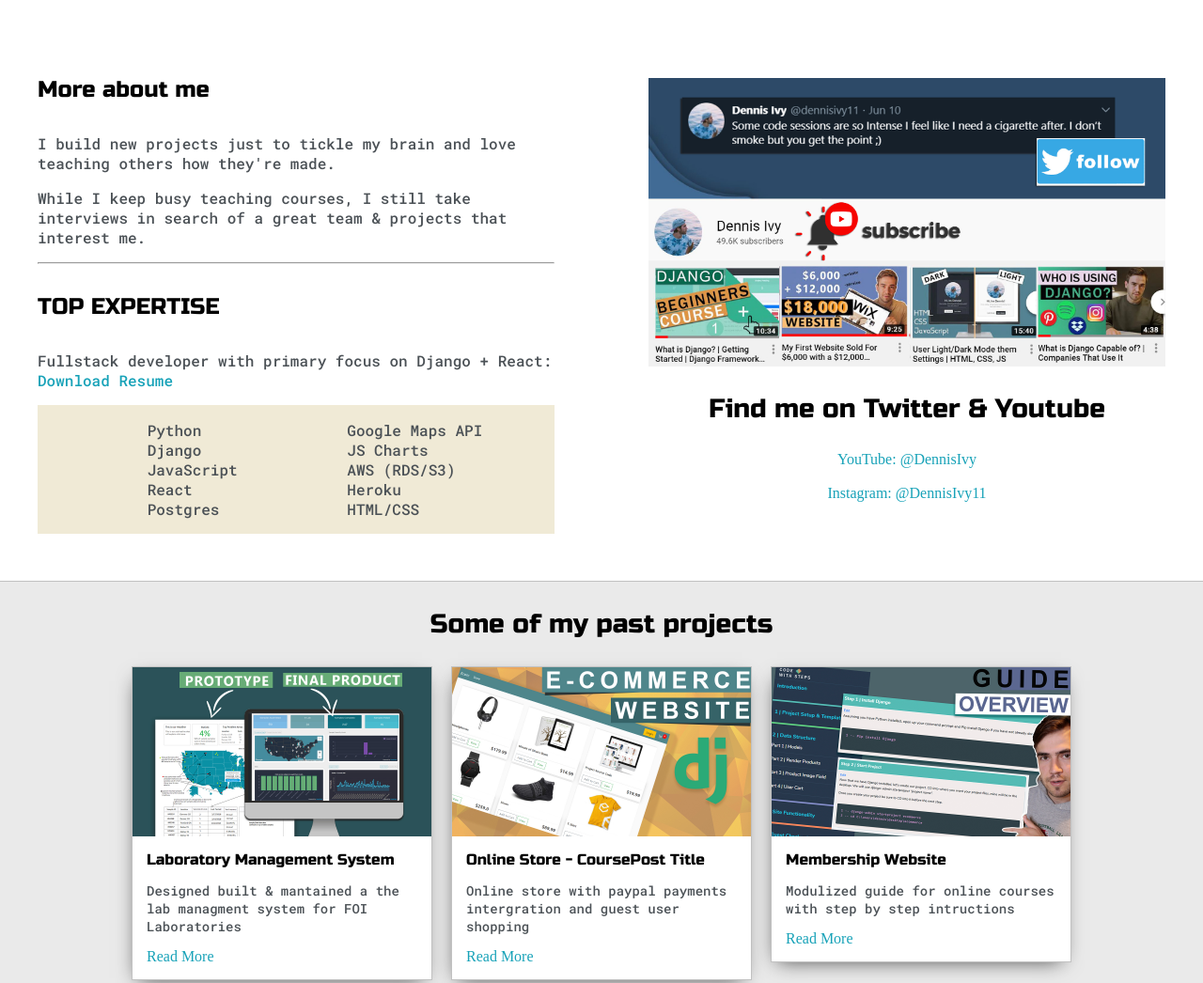
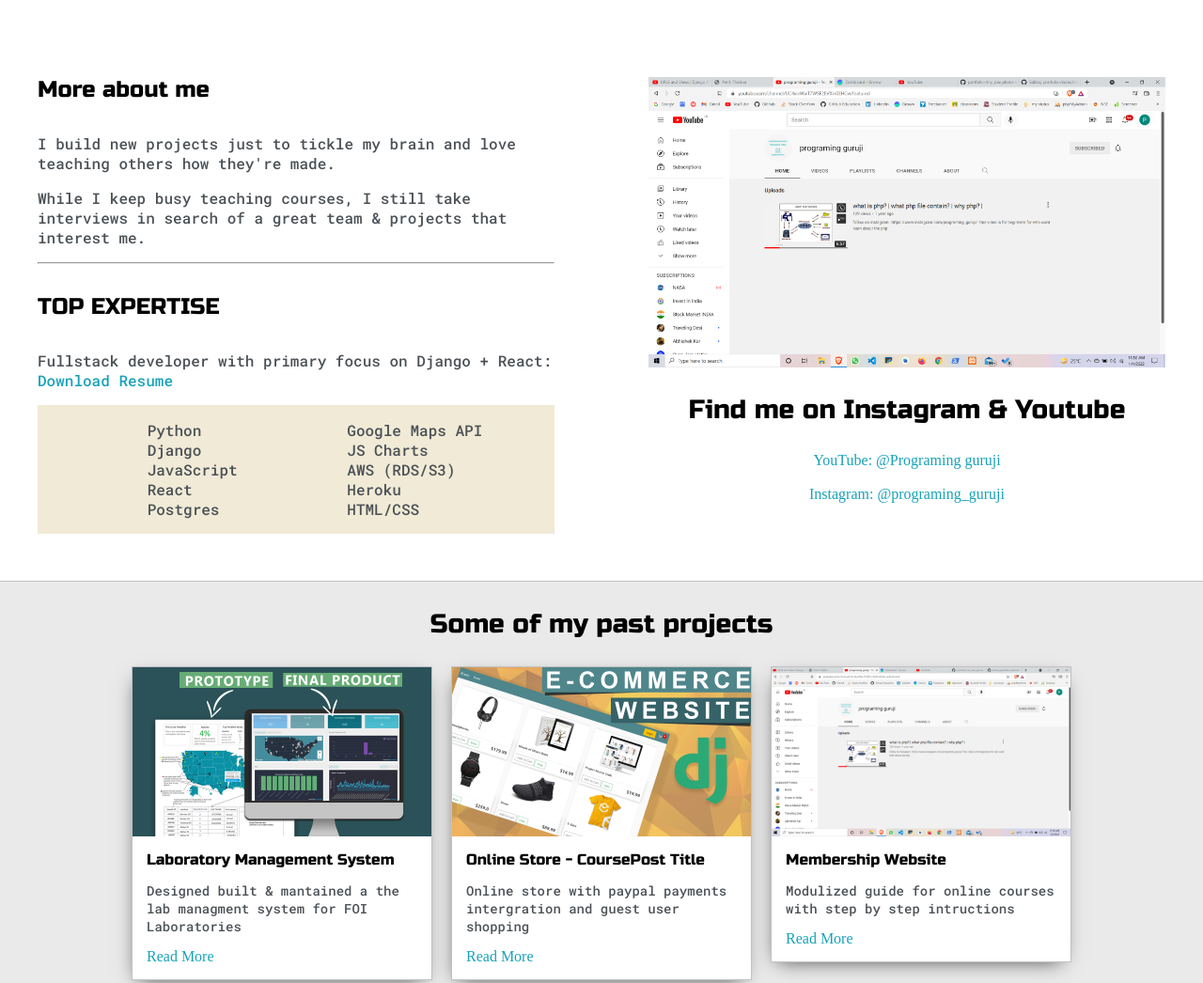
Before and after one commit to parth5757/portfolio-, a plain HTML site: page index.html in a window 1280 px wide. Shown: the part 682-1728 px from the top of the page at 94% size. Drawn offline with Linux system fonts and the light colour scheme.

Commit message:
Update index.html

```diff
--- a/index.html
+++ b/index.html
@@ -42,7 +42,7 @@
 				</div>
 
 				<div class="left-column">
-					<img id="profile_pic" src="images/Dennis.jpg">
+					<img id="profile_pic" src="images/my_size_photo-remove_background.png">
 					<h5 style="text-align: center;line-height: 0;">Personalize Theme</h5>
 
 					<div id="theme-options-wrapper">
@@ -113,12 +113,12 @@
 
 
 				<div class="social-links">
-					<img id="social_img" src="images/follow.jpg">
-					<h3>Find me on Twitter & Youtube</h3>
+					<img id="social_img" src="images/Chanel.png">
+					<h3>Find me on Instagram & Youtube</h3>
 
-					<a target="_blank" href="https://www.youtube.com/channel/UC4xixWwT7WSF2EVXrx0EHCw">YouTube: @DennisIvy</a>
+					<a target="_blank" href="https://www.youtube.com/channel/UC4xixWwT7WSF2EVXrx0EHCw">YouTube: @Programing guruji</a>
 					<br>
-					<a target="_blank" href="https://www.instagram.com/programing_guruji/">Instagram: @DennisIvy11</a>
+					<a target="_blank" href="https://www.instagram.com/programing_guruji/">Instagram: @programing_guruji</a>
 				</div>
 			</div>
 
@@ -155,7 +155,7 @@
 
 				<div>
 					<div class="post">
-						<img class="thumbnail" src="images/membership site.jpg">
+						<img class="thumbnail" src="images/Chanel.png">
 						<div class="post-preview">
 							<h6 class="post-title">Membership Website</h6>
 							<p class="post-intro">Modulized guide for online courses with step by  step intructions</p>
```
